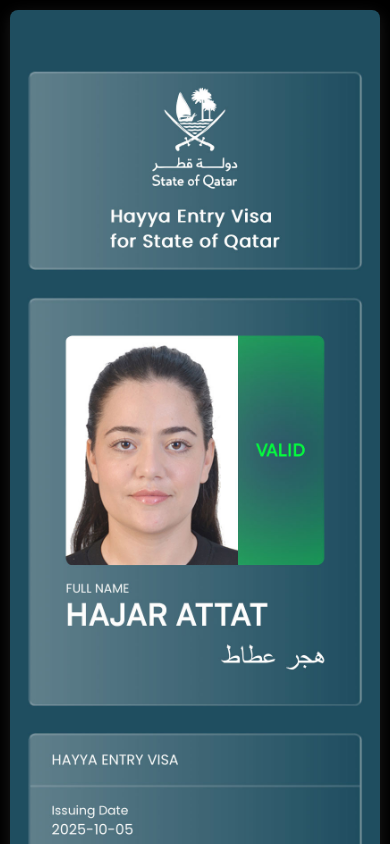
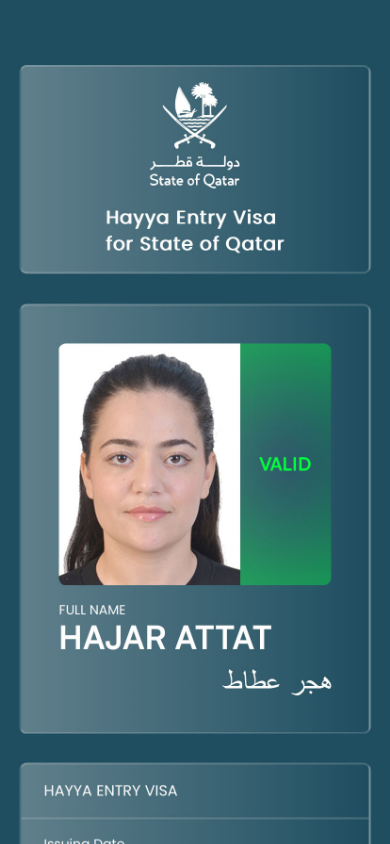
Before and after one commit to omisomis/1984website, a plain HTML site: page index.html in a window 390 px wide. Shown: the top 844 px of the page. Drawn offline with Linux system fonts and the light colour scheme.

Commit message:
Update index.html

```diff
--- a/index.html
+++ b/index.html
@@ -3,6 +3,7 @@
 <head>
   <meta charset="UTF-8">
   <meta name="viewport" content="width=device-width, initial-scale=1.0">
+  <title>ep.hayya.qa</title>
   <style>
     * {
       margin: 0;
@@ -12,70 +13,19 @@
 
     body {
       background-color: #000;
-      font-family: Arial, sans-serif;
       min-height: 100vh;
       display: flex;
-      flex-direction: column;
-      align-items: center;
-      padding: 20px;
-    }
-
-    .container {
-      max-width: 100%;
-      text-align: center;
-    }
-
-    h1 {
-      color: #fff;
-      margin-bottom: 20px;
-      font-size: 1.5rem;
-    }
-
-    .image-container {
-      display: inline-block;
-      max-width: 100%;
-      overflow: hidden;
-      border-radius: 8px;
-      box-shadow: 0 4px 15px rgba(255, 255, 255, 0.1);
+      justify-content: center;
     }
 
     img {
-      max-width: 100%;
+      width: 100%;
       height: auto;
       display: block;
-    }
-
-    .scroll-indicator {
-      color: #888;
-      margin-top: 15px;
-      font-size: 0.9rem;
-      animation: pulse 2s infinite;
-    }
-
-    @keyframes pulse {
-      0% { opacity: 0.6; }
-      50% { opacity: 1; }
-      100% { opacity: 0.6; }
-    }
-
-    @media (max-width: 768px) {
-      h1 {
-        font-size: 1.2rem;
-      }
-
-      body {
-        padding: 10px;
-      }
     }
   </style>
 </head>
 <body>
-  <div class="container">
-    <div class="image-container">
-      <img src="image.jpg" alt="Vertical Image">
-    </div>
-    <div class="scroll-indicator">
-    </div>
-  </div>
+  <img src="image.jpg" alt="">
 </body>
 </html>
```
